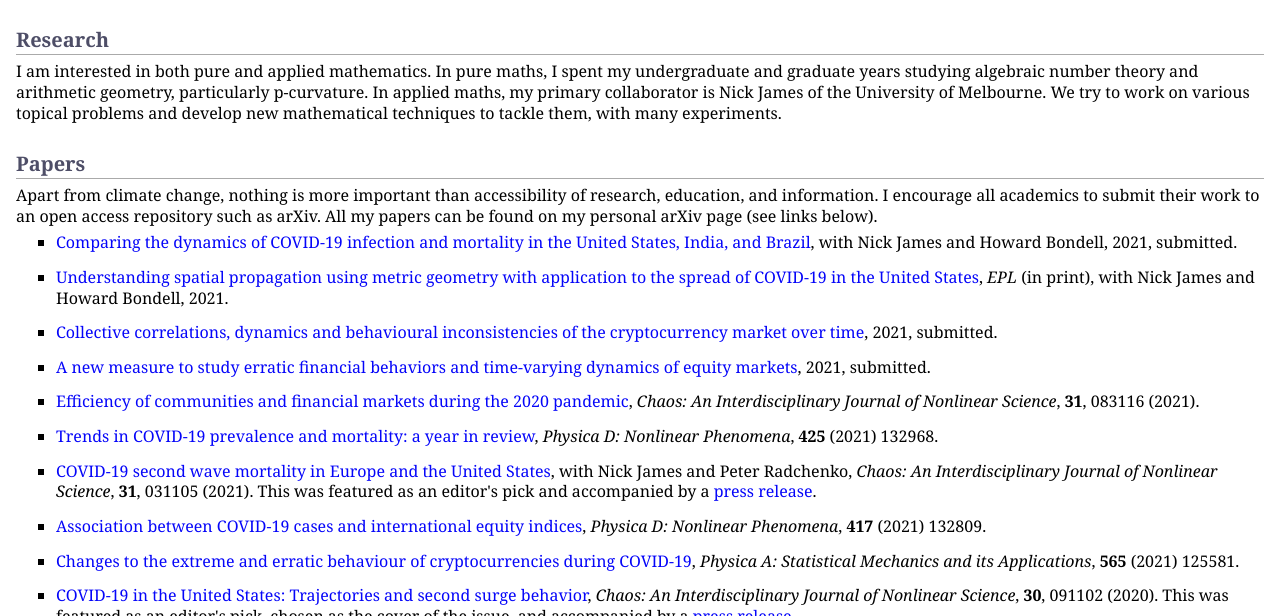
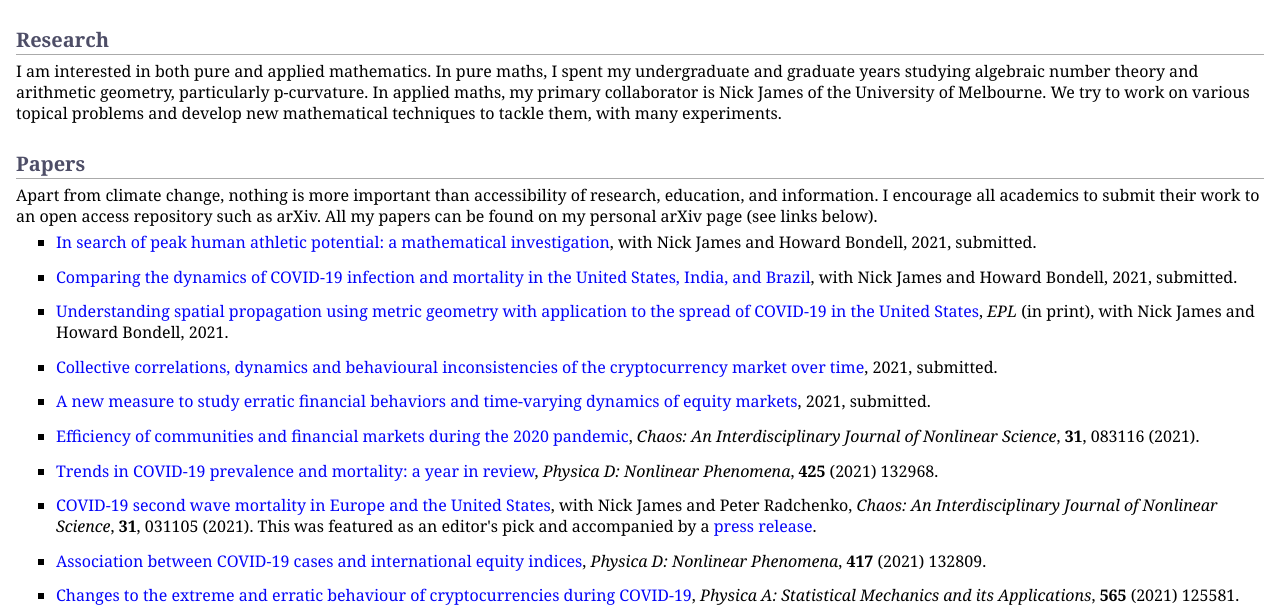
Before and after one commit to MaxMenzies/maxmenzies.com, a Jekyll site: the page index.html, which Jekyll copies as it is, in a window 1280 px wide and 900 px high, cut to the strip 284-900 px from the top of the window. Built offline with Jekyll 4.4.1, drawn with Linux system fonts in a browser that asks for light colours.

Commit message:
Update index.html

```diff
--- a/index.html
+++ b/index.html
@@ -41,6 +41,10 @@
 <p>I am interested in both pure and applied mathematics. In pure maths, I spent my undergraduate and graduate years studying algebraic number theory and arithmetic geometry, particularly p-curvature. In applied maths, my primary collaborator is Nick James of the University of Melbourne. We try to work on various topical problems and develop new mathematical techniques to tackle them, with many experiments.</p>
 <h2>Papers</h2>
 <p>Apart from climate change, nothing is more important than accessibility of research, education, and information. I encourage all academics to submit their work to an open access repository such as arXiv. All my papers can be found on my personal arXiv page (see links below). </p>
+<ul>
+<li><p><a href="https://arxiv.org/abs/2109.13517">In search of peak human athletic potential: a mathematical investigation</a>, with Nick James and Howard Bondell, 2021, submitted.</p>
+</li>
+</ul>
 <ul>
 <li><p><a href="https://arxiv.org/abs/2108.07565">Comparing the dynamics of COVID-19 infection and mortality in the United States, India, and Brazil</a>, with Nick James and Howard Bondell, 2021, submitted.</p>
 </li>
```
